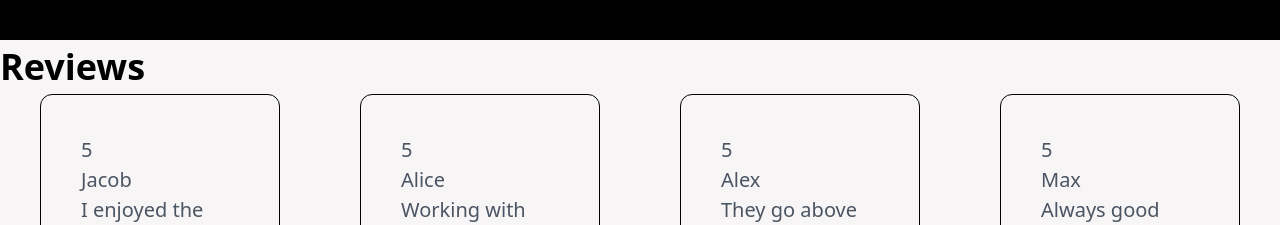
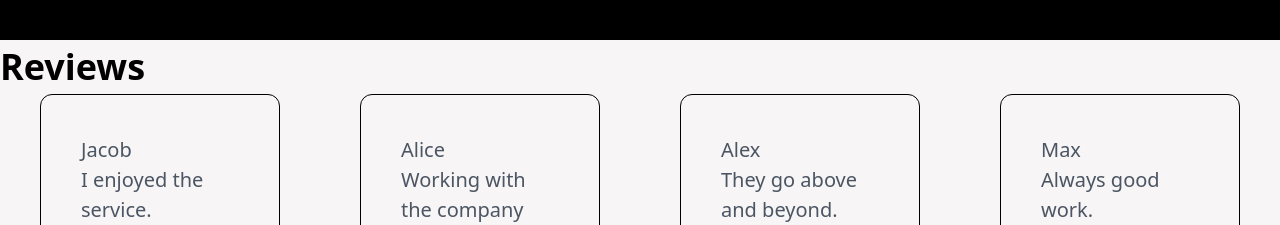
Before and after one commit to abelucsd/small-business-template-frontend, a React (Vite) app in the folder frontend/: page / in a window 1280 px wide. Shown: the part 1340-1565 px from the top of the page. Built offline with nearby package versions, Linux system fonts and the light colour scheme.

Commit message:
feat: remove rating in reviews.

```diff
--- a/frontend/src/pages/storefront/sections/Testimonials.tsx
+++ b/frontend/src/pages/storefront/sections/Testimonials.tsx
@@ -85,7 +85,6 @@ const Testimonials = () => {
       <Slider {...settings} className="container mx-auto pb-10">
         {reviewCards.map((card) =>
           <Card className="border size-60 p-10 gap-2 text-start rounded-xl place-self-center">
-            <p>{card.rating}</p>
             <div>
               <p>{card.title}</p>
               <p className="line-clamp-4">{card.text}</p>
```
